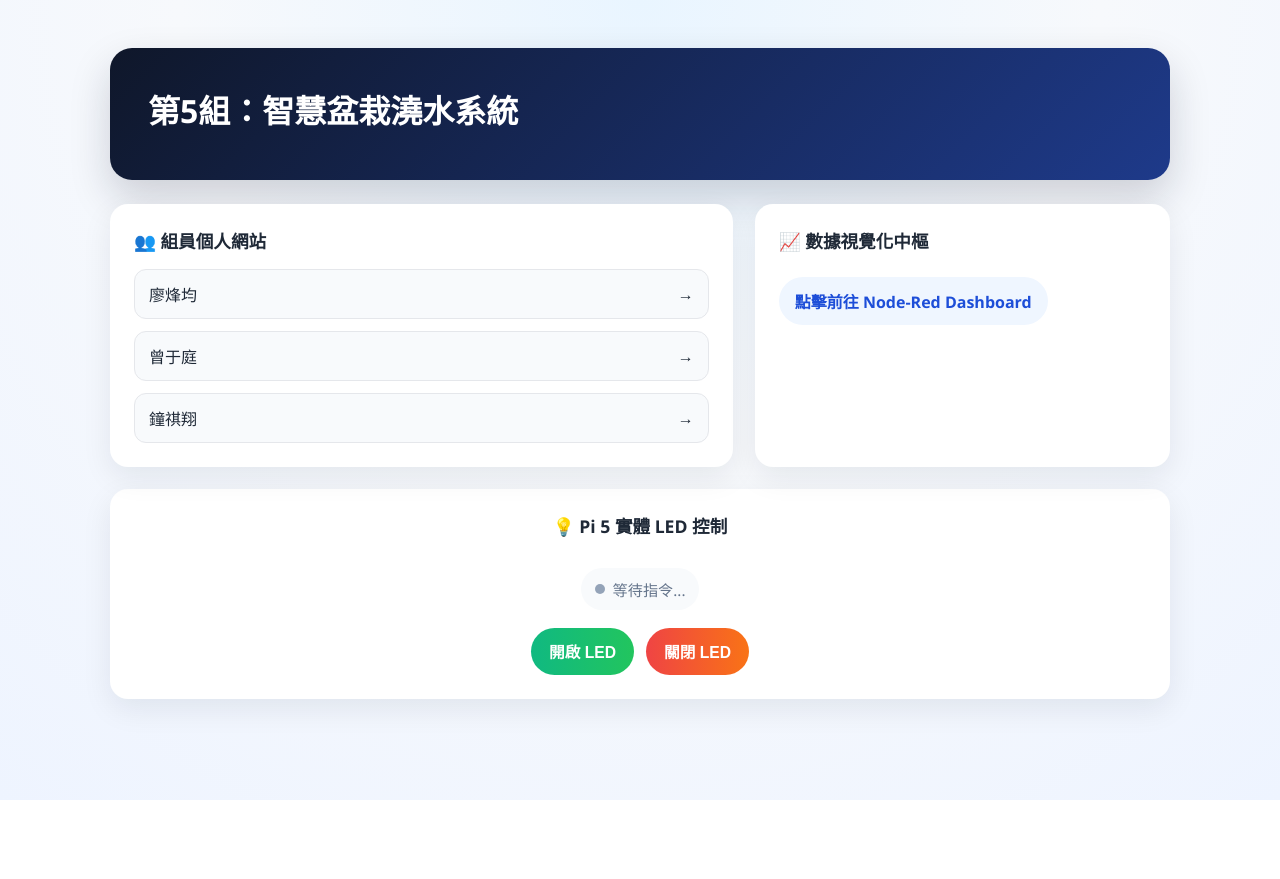
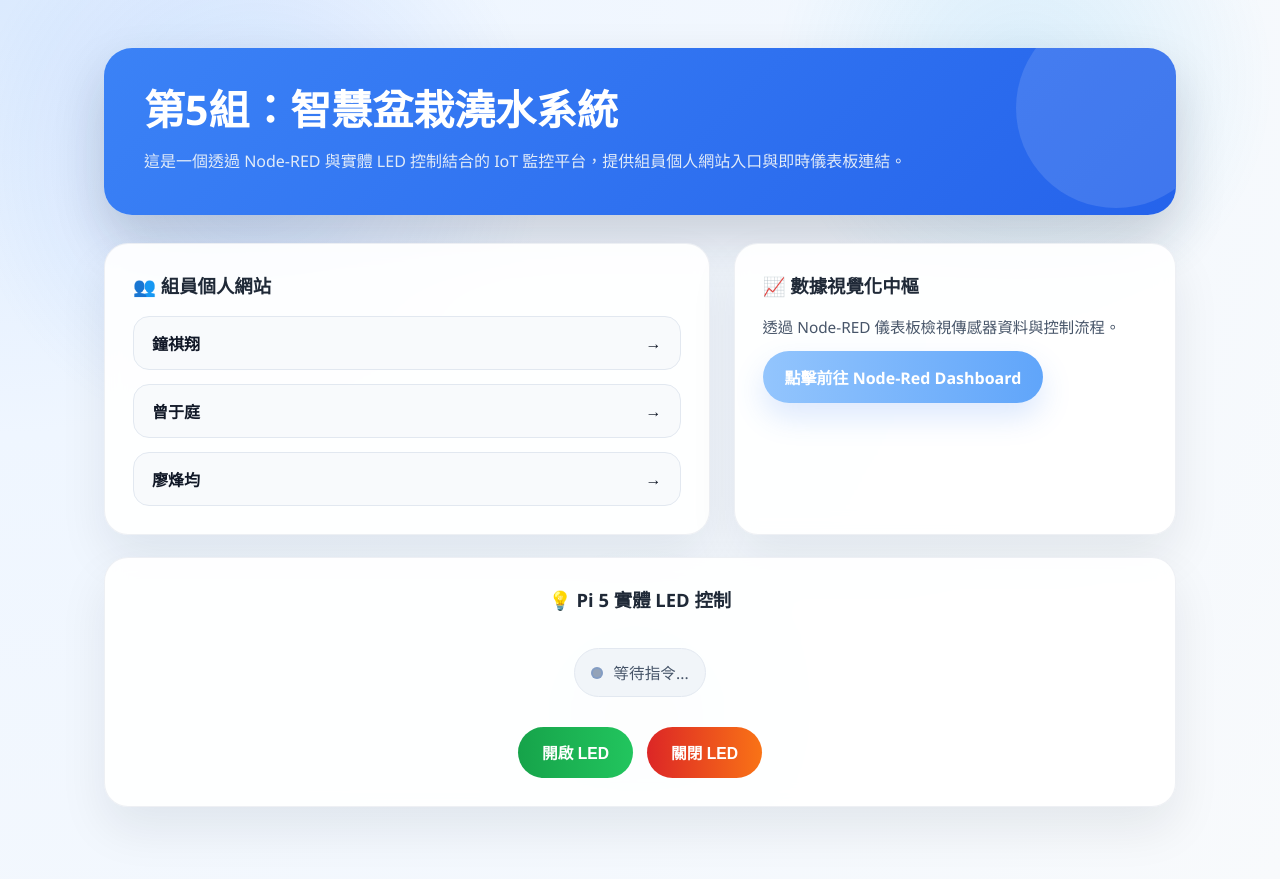
Before and after one commit to 6tailsfox777/teamweb, a Django app: page / in a window 1280 px wide. Before the commit the page ends 800 px from the top, so only its background shows below. Run offline with Django 5.2, Linux system fonts and the light colour scheme.

Commit message:
美化and link bug

```diff
--- a/mainapp/templates/mainapp/index.html
+++ b/mainapp/templates/mainapp/index.html
@@ -13,63 +13,93 @@
 
         body {
             font-family: "Segoe UI", "Noto Sans TC", Arial, sans-serif;
-            background:
-                radial-gradient(circle at top, #e9f5ff 0%, #f7f9fc 45%, #eef4ff 100%);
+            background: radial-gradient(circle at top left, #dbeafe 0%, #eff6ff 28%, #f8fafc 100%);
             color: #1f2937;
             min-height: 100vh;
         }
 
+        body::before {
+            content: "";
+            position: fixed;
+            top: 0;
+            left: 0;
+            width: 100%;
+            height: 100%;
+            background-image: radial-gradient(circle at 20% 20%, rgba(59, 130, 246, 0.14), transparent 24%),
+                              radial-gradient(circle at 80% 10%, rgba(14, 165, 233, 0.12), transparent 20%),
+                              radial-gradient(circle at 50% 90%, rgba(16, 185, 129, 0.1), transparent 18%);
+            pointer-events: none;
+        }
+
         .container {
-            max-width: 1100px;
+            max-width: 1120px;
             margin: 0 auto;
-            padding: 48px 20px 80px;
+            padding: 48px 24px 72px;
         }
 
         .hero {
-            background: linear-gradient(135deg, #0f172a, #1e3a8a);
+            background: linear-gradient(135deg, #3b82f6, #2563eb);
             color: white;
-            border-radius: 22px;
-            padding: 38px;
-            box-shadow: 0 18px 40px rgba(15, 23, 42, 0.18);
-            margin-bottom: 24px;
+            border-radius: 28px;
+            padding: 40px;
+            box-shadow: 0 24px 50px rgba(15, 23, 42, 0.18);
+            margin-bottom: 28px;
+            position: relative;
+            overflow: hidden;
+        }
+
+        .hero::after {
+            content: "";
+            position: absolute;
+            width: 200px;
+            height: 200px;
+            background: rgba(255, 255, 255, 0.12);
+            border-radius: 50%;
+            top: -40px;
+            right: -40px;
         }
 
         .hero h1 {
-            font-size: 2rem;
-            margin-bottom: 10px;
+            font-size: clamp(2rem, 3.2vw, 3.4rem);
+            line-height: 1.05;
+            margin-bottom: 16px;
         }
 
         .hero p {
-            color: #dbeafe;
-            line-height: 1.6;
+            color: rgba(241, 245, 249, 0.92);
+            line-height: 1.75;
+            max-width: 820px;
+            font-size: 1rem;
         }
 
         .dashboard-grid {
             display: grid;
-            grid-template-columns: 1.2fr 0.8fr;
-            gap: 22px;
+            grid-template-columns: 1.3fr 0.95fr;
+            gap: 24px;
         }
 
         .card {
-            background: #fff;
-            border-radius: 18px;
-            padding: 24px;
-            box-shadow: 0 10px 30px rgba(15, 23, 42, 0.08);
+            background: rgba(255, 255, 255, 0.92);
+            border-radius: 24px;
+            padding: 28px;
+            box-shadow: 0 22px 48px rgba(15, 23, 42, 0.08);
+            border: 1px solid rgba(148, 163, 184, 0.16);
+            backdrop-filter: blur(10px);
         }
 
         .section-title {
             display: flex;
             align-items: center;
             gap: 10px;
-            font-size: 1.1rem;
-            font-weight: 700;
-            margin-bottom: 16px;
+            font-size: 1.15rem;
+            font-weight: 800;
+            margin-bottom: 18px;
         }
 
         .member-list {
             list-style: none;
             display: grid;
-            gap: 12px;
+            gap: 14px;
         }
 
         .member-list a {
@@ -77,30 +107,51 @@
             align-items: center;
             justify-content: space-between;
             text-decoration: none;
-            color: #1f2937;
+            color: #111827;
             background: #f8fafc;
-            border: 1px solid #e5e7eb;
-            border-radius: 12px;
-            padding: 12px 14px;
-            transition: 0.2s;
+            border: 1px solid #e2e8f0;
+            border-radius: 16px;
+            padding: 14px 18px;
+            transition: transform 0.22s ease, border-color 0.22s ease, box-shadow 0.22s ease;
         }
 
         .member-list a:hover {
-            background: #eef6ff;
-            transform: translateY(-1px);
+            background: #eff6ff;
+            border-color: #93c5fd;
+            transform: translateY(-2px);
+            box-shadow: 0 18px 35px rgba(59, 130, 246, 0.08);
+        }
+
+        .member-list span:first-child {
+            font-weight: 700;
         }
 
         .dashboard-link {
             display: inline-flex;
             align-items: center;
-            gap: 8px;
-            background: #eff6ff;
-            color: #1d4ed8;
+            justify-content: center;
+            gap: 10px;
+            background: linear-gradient(90deg, #93c5fd, #60a5fa);
+            color: white;
             text-decoration: none;
-            padding: 12px 16px;
+            padding: 14px 22px;
             border-radius: 999px;
-            font-weight: 600;
-            margin-top: 8px;
+            font-weight: 700;
+            margin-top: 12px;
+            box-shadow: 0 14px 30px rgba(59, 130, 246, 0.18);
+            transition: transform 0.16s ease, box-shadow 0.16s ease;
+        }
+
+        .dashboard-link:hover {
+            transform: translateY(-2px);
+            box-shadow: 0 18px 35px rgba(59, 130, 246, 0.24);
+        }
+
+        .dashboard-note {
+            color: #475569;
+            margin-top: 12px;
+            font-size: 0.96rem;
+            line-height: 1.5;
         }
 
         .led-panel {
@@ -110,57 +161,69 @@
         .led-status {
             display: inline-flex;
             align-items: center;
-            gap: 8px;
-            margin: 14px auto 18px;
-            padding: 10px 14px;
-            background: #f8fafc;
+            gap: 10px;
+            margin: 18px auto 20px;
+            padding: 12px 16px;
+            background: #f1f5f9;
             border-radius: 999px;
-            color: #64748b;
-            font-size: 0.95rem;
+            color: #475569;
+            font-size: 0.98rem;
+            border: 1px solid #e2e8f0;
         }
 
         .led-dot {
-            width: 10px;
-            height: 10px;
+            width: 12px;
+            height: 12px;
             border-radius: 50%;
             background: #94a3b8;
             display: inline-block;
+            box-shadow: inset 0 0 0 2px rgba(59, 130, 246, 0.18);
         }
 
         .btn-row {
             display: flex;
             justify-content: center;
-            gap: 12px;
+            gap: 14px;
+            flex-wrap: wrap;
+            margin-top: 10px;
         }
 
         button {
             border: none;
             cursor: pointer;
-            padding: 12px 18px;
+            padding: 14px 24px;
             border-radius: 999px;
             font-size: 0.98rem;
             font-weight: 700;
-            transition: transform 0.15s ease, box-shadow 0.15s ease;
+            transition: transform 0.2s ease, box-shadow 0.2s ease, opacity 0.2s ease;
         }
 
         button:hover {
-            transform: translateY(-1px);
-            box-shadow: 0 6px 18px rgba(0, 0, 0, 0.15);
+            transform: translateY(-2px);
+            box-shadow: 0 16px 28px rgba(15, 23, 42, 0.14);
         }
 
         .btn-on {
-            background: linear-gradient(90deg, #10b981, #22c55e);
+            background: linear-gradient(90deg, #16a34a, #22c55e);
             color: white;
         }
 
         .btn-off {
-            background: linear-gradient(90deg, #ef4444, #f97316);
+            background: linear-gradient(90deg, #dc2626, #f97316);
             color: white;
         }
 
         @media (max-width: 900px) {
             .dashboard-grid {
                 grid-template-columns: 1fr;
+            }
+
+            .hero {
+                padding: 30px 26px;
+            }
+
+            .card {
+                padding: 22px;
             }
         }
     </style>
@@ -169,21 +232,23 @@
     <div class="container">
         <section class="hero">
             <h1>第5組：智慧盆栽澆水系統</h1>
+            <p>這是一個透過 Node-RED 與實體 LED 控制結合的 IoT 監控平台，提供組員個人網站入口與即時儀表板連結。</p>
         </section>
 
         <div class="dashboard-grid">
             <section class="card">
                 <h3 class="section-title">👥 組員個人網站</h3>
                 <ul class="member-list">
-                    <li><a href="/member1/" target="_blank"><span>廖烽均</span><span>→</span></a></li>
-                    <li><a href="/member2/" target="_blank"><span>曾于庭</span><span>→</span></a></li>
-                    <li><a href="/member3/" target="_blank"><span>鐘祺翔</span><span>→</span></a></li>
+                    <li><a href="/member1/"><span>鐘祺翔</span><span>→</span></a></li>
+                    <li><a href="/member2/"><span>曾于庭</span><span>→</span></a></li>
+                    <li><a href="/member3/"><span>廖烽均</span><span>→</span></a></li>
                 </ul>
             </section>
 
             <section class="card">
                 <h3 class="section-title">📈 數據視覺化中樞</h3>
-                <a class="dashboard-link" href="http://172.20.10.7:1880/ui" target="_blank">點擊前往 Node-Red Dashboard</a>
+                <p class="dashboard-note">透過 Node-RED 儀表板檢視傳感器資料與控制流程。</p>
+                <a class="dashboard-link" href="/nodered/ui/">點擊前往 Node-Red Dashboard</a>
             </section>
         </div>
 
--- a/teamweb/settings.py
+++ b/teamweb/settings.py
@@ -25,7 +25,7 @@ SECRET_KEY = "django-insecure-87#5wo3uy7imxhkhzx6%65k4hu0j$l&yn#&1=fn1_y=xx4$&_&
 # SECURITY WARNING: don't run with debug turned on in production!
 DEBUG = True
 
-ALLOWED_HOSTS = []
+ALLOWED_HOSTS = ["*"]
 
 
 # Application definition
```
Also changed, not shown: 1 other file.
